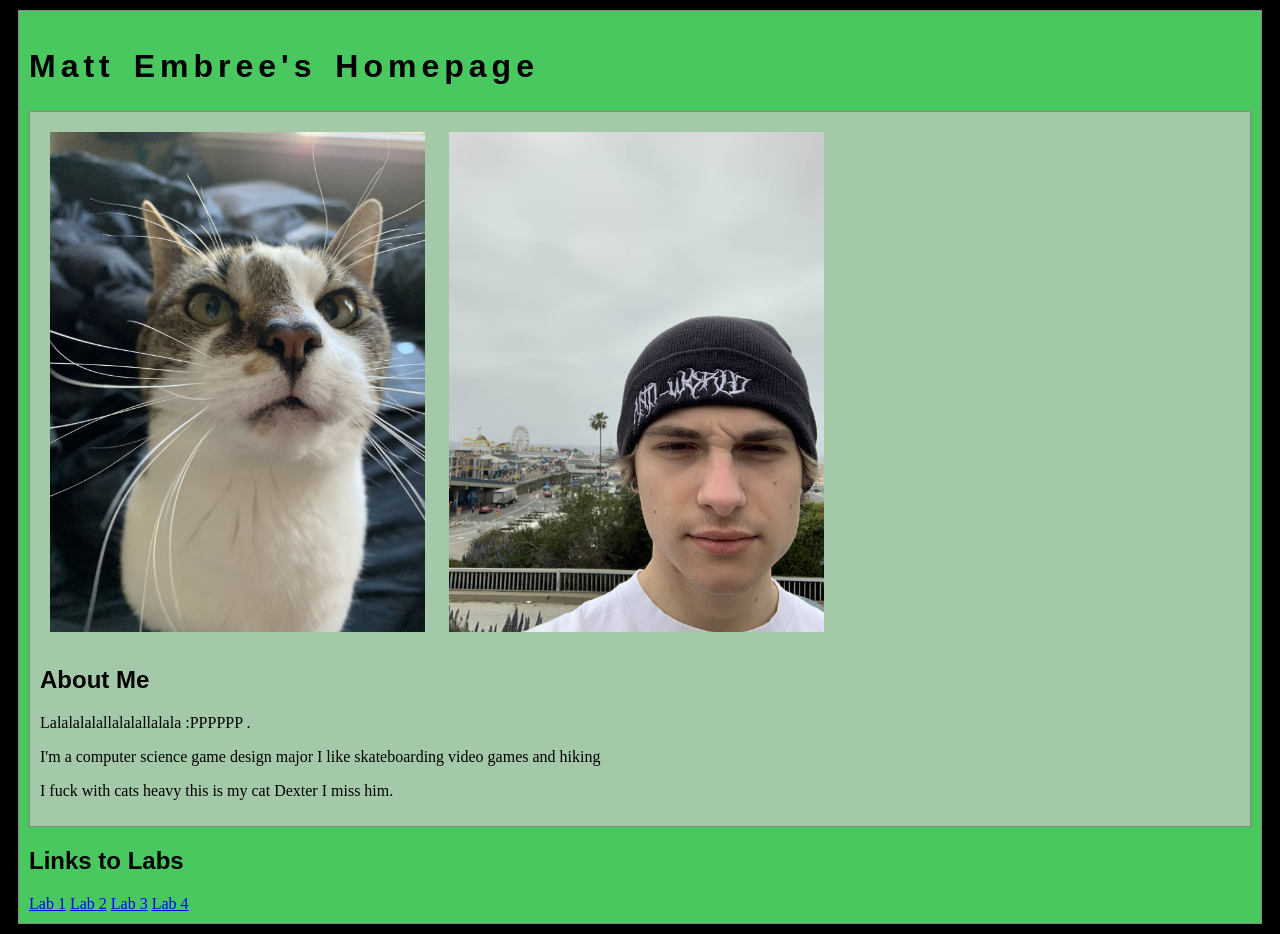
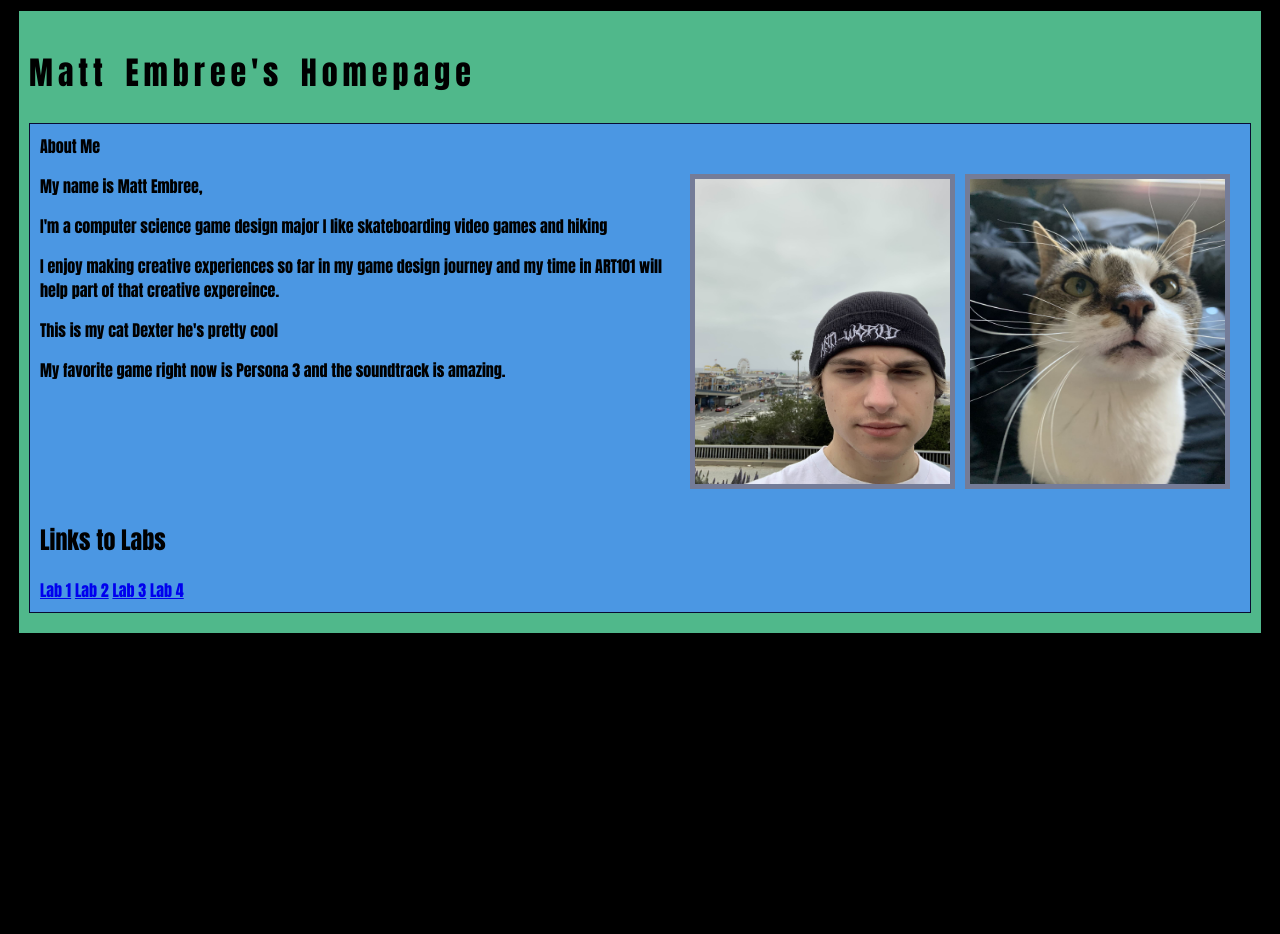
Before and after one commit to mgembree/art101, a plain HTML site: page index.html in a window 1280 px wide. After the commit the page ends 800 px from the top, so only its background shows below. Drawn offline with Linux system fonts and the light colour scheme.

Commit message:
Homepage Tweaks
Added background padding and alignment to images. Changed font and added more to biography.  Moved links into main section.

```diff
--- a/css/homepage.css
+++ b/css/homepage.css
@@ -1,13 +1,30 @@
 /* this css file will only style the homepage of our site */
 
 .dexter {
-  margin: 10px;
+  margin-right: 10px;
   max-width: 500px;
   max-height: 500px;
+  background-color: rgba(141, 109, 109, 0.627);
+  width: 255px;
+  height: 305px;
+  padding: 5px;
+  float:right;
 }
 
 .selfie{
-  margin: 20px;
+  margin-right: 20px;
   max-width: 400px;
   max-height: 400px;
+  background-color: rgba(141, 109, 109, 0.627);
+  width: 255px;
+  height: 305px;
+  padding: 5px;
+  float:right;
 }
+
+#header{
+  background-color: rgb(255, 255, 255);
+  padding-top: 5px;
+  padding-left: 10px;
+  padding-bottom: 10px;
+}
--- a/css/site.css
+++ b/css/site.css
@@ -9,7 +9,7 @@ body {
 
 /* we can have rules apply to multiple elements at the same time with commas */
 h1,h2,h3 {
-  font-family: sans-serif;
+  font-family: Impact, Haettenschweiler, 'Arial Narrow Bold', sans-serif;
 }
 
 /* and we can have rules that overlap other rules, both take effect */
@@ -23,14 +23,17 @@ h1 {
 #content {
   margin: 10px;
   padding: 10px;
-  border: solid 1px #888;
-  background-color: #49c860;
+  border: solid 1px #000000;
+  background-color: #64e4acce;
+  font-family: Impact, Haettenschweiler, 'Arial Narrow Bold', sans-serif;
+  font-palette: rgb(228, 223, 161);
 }
 
 /* the period in a CSS selector selects an element by class, e.g., class="minor-section" */
 .minor-section {
   padding: 10px;
   margin-bottom: 10px;
-  border: solid 1px #888;
-  background-color: #A3C9A8;
+  border: solid 1px #090b31;
+  background-color: #4b97e3;
+  font-family: Impact, Haettenschweiler, 'Arial Narrow Bold', sans-serif;
 }
--- a/index.html
+++ b/index.html
@@ -1,5 +1,6 @@
 <!DOCTYPE html>
 <html>
+
 <head>
 	<!-- This title is used for tabs and bookmarks -->
 	<title>Matthew Embree's Homepage</title>
@@ -17,29 +18,36 @@
 
 	<!-- <script type="text/javascript" src="./js/lab.js" DEFER></script> -->
 </head>
+
 <body>
 	<!-- Style this page by changing the CSS in ../css/site.css or css/lab.css -->
 	<main id="content">
 		<section>
 			<h1>Matt Embree's Homepage</h1>
 			<div class="minor-section">
-					<!-- Note that all filenames use lowercase and no spaces -->
-					<img class="dexter" src="./img/dexterL3lowres.jpg" style = "display:inline-block">
-					<img class="dexter" src="./img/selfie.jpg" style = "display:inline-block">
-					<h2>About Me</h2>
-					<p>Lalalalalallalalallalala :PPPPPP .</p>
+				<!-- Note that all filenames use lowercase and no spaces -->
+				<header>About Me</header>
+				<header class="bio">
+					<img class="dexter" src="./img/dexterL3lowres.jpg" style="display:inline-block">
+					<img class="dexter" src="./img/selfie.jpg" style="display:inline-block">
+					<p>My name is Matt Embree,</p>
 					<p>I'm a computer science game design major I like skateboarding video games and hiking </p>
-					<p>I fuck with cats heavy this is my cat Dexter I miss him.</p>
-
+					<p>I enjoy making creative experiences so far in my game design journey and my time in ART101 will
+					help part of that creative expereince.</p>
+					<p>This is my cat Dexter he's pretty cool</p>
+					<p>My favorite game right now is Persona 3 and the soundtrack is amazing.</p>
+					<p>&nbsp;</p>
+					<p>&nbsp;</p>
+					<p>&nbsp;</p>
+					<nav id="links">
+						<h2> Links to Labs </h2>
+						<a href="https://mgembree.github.io/art101/lab1"> Lab 1</a>
+						<a href="https://mgembree.github.io/art101/lab2"> Lab 2</a>
+						<a href="https://mgembree.github.io/art101/lab3"> Lab 3</a>
+						<a href="https://mgembree.github.io/art101/lab4"> Lab 4</a>
+				</header>
 			</div>
-
 		</section>
-		<nav id="links">
-			<h2> Links to Labs </h2>
-			<a href ="https://mgembree.github.io/art101/lab1"> Lab 1</a>
-			<a href ="https://mgembree.github.io/art101/lab2"> Lab 2</a>
-			<a href ="https://mgembree.github.io/art101/lab3"> Lab 3</a>
-			<a href ="https://mgembree.github.io/art101/lab4"> Lab 4</a>
 		</nav>
 	</main>
 </body>
```
Also changed, not shown: lab3/index.html (+1 -1 lines), lab3/img/bwabwabwa.png (added), lab3/img/homepageindexhtml.png (deleted).
